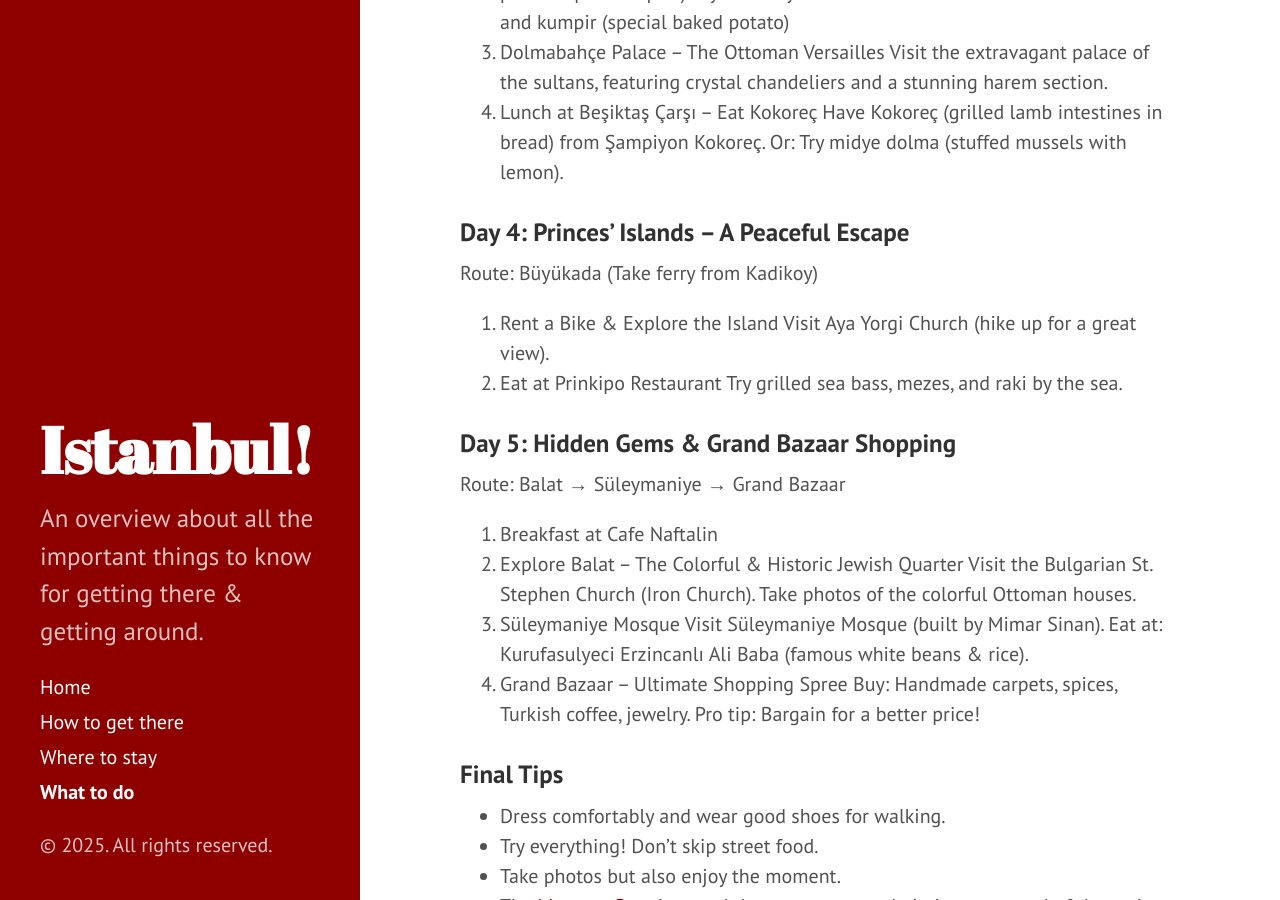
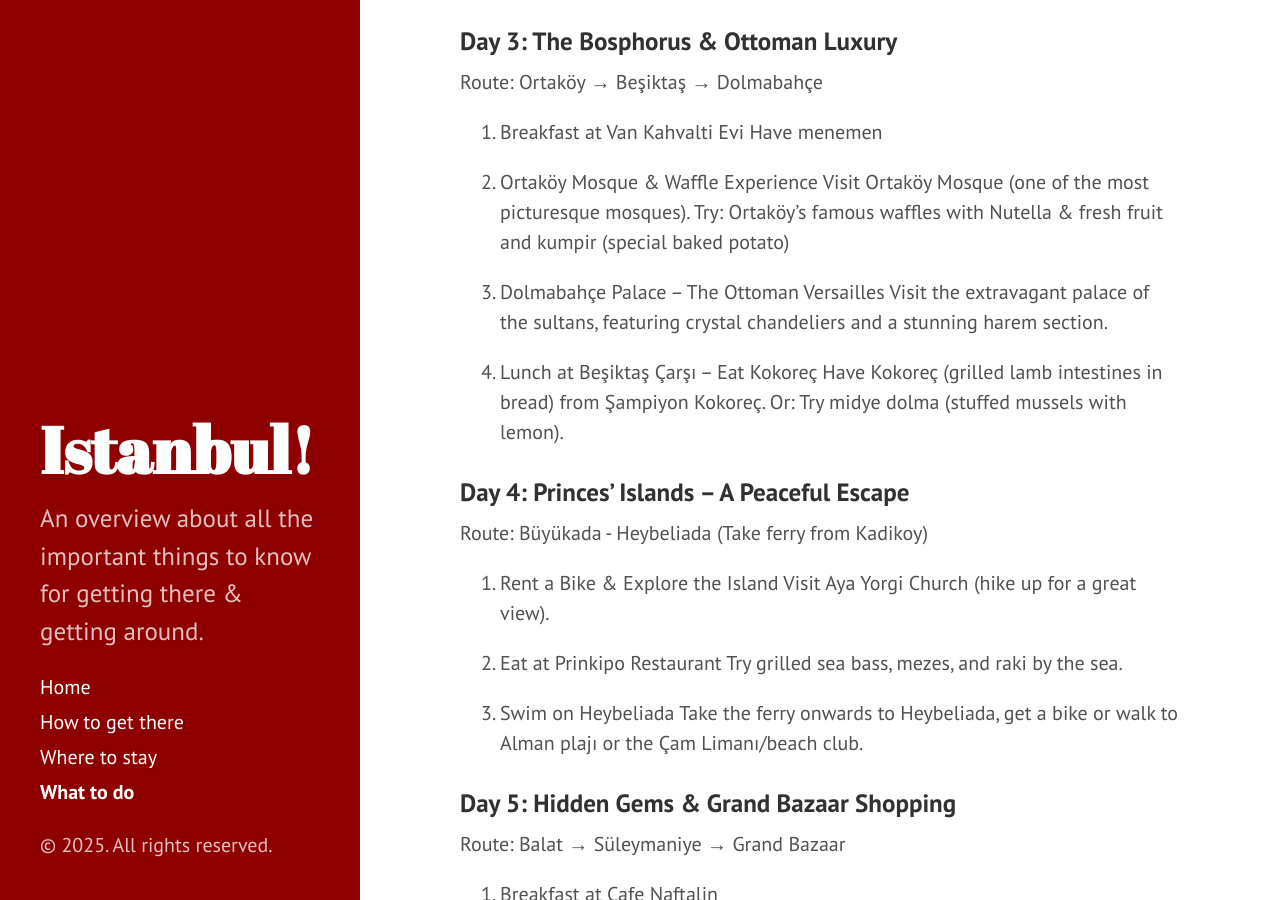
Before and after one commit to ykcelebrations/ykcelebrations.github.io, a Jekyll site: the page built from 2_what-to-do.md, in a window 1280 px wide and 900 px high, scrolled down 2475 px. Built offline with Jekyll 4.4.1, drawn with Linux system fonts in a browser that asks for light colours.

Commit message:
Formatting

```diff
--- a/2_what-to-do.md
+++ b/2_what-to-do.md
@@ -8,12 +8,13 @@
  <iframe src="https://www.google.com/maps/d/embed?mid=138M5bxxC5tfnbhNUaJcbkChrfkainsc&ehbc=2E312F&noprof=1" width="100%" height="500px"></iframe>
 </div>
 
-</br>
+<br />
 
 Y collated some suggestions for day tours in Istanbul:
 
 ### Day 1: The Historic Peninsula – Ottoman & Byzantine Wonders
 Route: Sultanahmet → Eminönü
+
 1. Sultanahmet Square & Breakfast at Hafız Mustafa 1864:
 Start your day with a traditional Turkish breakfast (serpme kahvaltı) at Hafız Mustafa 1864 (Sultanahmet brunch). Try menemen, simit, honey with clotted cream (kaymak), and Turkish tea (by default black tea).
 While walking around the square, see the Hippodrome (with the Obelisk of Theodosius, Serpent Column, and German Fountain).
@@ -22,68 +23,94 @@
 2. Hagia Sophia – The Crown Jewel of Byzantine History
 Explore the Hagia Sophia—once a church, then a mosque, a museum, and now a mosque again.
 Look for the mosaic of the Virgin Mary and the Deesis mosaic, and don’t miss the Weeping Column (put your thumb in and make a wish).
+
 3. Blue Mosque (Sultan Ahmet Mosque)
 A masterpiece of Ottoman architecture, with stunning blue tiles and six minarets.
 Pro tip: Dress modestly (women should bring a scarf for covering).
+
 4. Basilica Cistern – The Underground Wonder
 A hauntingly beautiful cistern from Byzantine times.
 Don’t miss the Medusa heads at the columns!
+
 5. Topkapı Palace – The Seat of the Sultans
 Explore the Imperial Treasury, Harem, and Panoramic Bosphorus view from the palace terrace.
+
 6. Spice Bazaar & Shopping for Authentic Goods
 Buy Turkish delight, sumac, and pomegranate molasses.
 Try: Lokum (Turkish delight) from Hacı Bekir.
+
 7. Sunset Bosphorus Cruise (From Eminönü or Karaköy)
 Get Balık Ekmek (grilled fish sandwich) from the boats near Eminönü.
 
 ### Day 2: Beyoğlu, Karaköy & Galata – The Trendy Side of Istanbul
 Route: Karaköy → Galata → Istiklal Street → Taksim
+
 1. Breakfast at Karabatak Cafe (Karaköy) – Hipster & Local
 Have menemen, Turkish coffee, and poğaça in a cozy, artsy café.
+
 2. Galata Tower – The Best View in Town
 Climb the Galata Tower for a 360-degree view of the city.
 Pro tip: Go early to avoid long queues.
+
 3. Walk Down Istiklal Street to Taksim – Istanbul’s Most Famous Avenue
 Must-see stops:
 Saint Antoine Church (largest Catholic church in Istanbul)
 Salt Galata (art exhibitions & a cool library)
+
 4. Lunch at Çiya Sofrası (Kadıköy – Take the Ferry!)
 Take the ferry to Kadıköy (Asian Side) from Karakoy.
 Eat: Traditional Anatolian food (stuffed vine leaves, lahmacun, testi kebab).
+
 5. Explore Kadıköy – The Hipster Side of Istanbul
 Walk around Moda and have Maraş-style dondurma (chewy ice cream) from Ali Usta.
+
 6. Sunset Drinks at Shine Terrace Kadıköy
 A rooftop bar with view of the Bosphorus.
 
 ### Day 3: The Bosphorus & Ottoman Luxury
 Route: Ortaköy → Beşiktaş → Dolmabahçe
+
 1. Breakfast at Van Kahvalti Evi
 Have menemen
+
 2. Ortaköy Mosque & Waffle Experience
 Visit Ortaköy Mosque (one of the most picturesque mosques).
 Try: Ortaköy’s famous waffles with Nutella & fresh fruit and kumpir (special baked potato)
+
 3. Dolmabahçe Palace – The Ottoman Versailles
 Visit the extravagant palace of the sultans, featuring crystal chandeliers and a stunning harem section.
+
 4. Lunch at Beşiktaş Çarşı – Eat Kokoreç
 Have Kokoreç (grilled lamb intestines in bread) from Şampiyon Kokoreç.
 Or: Try midye dolma (stuffed mussels with lemon).
 
 ### Day 4: Princes' Islands – A Peaceful Escape
-Route: Büyükada (Take ferry from Kadikoy)
+Route: Büyükada - Heybeliada (Take ferry from Kadikoy)
+
 1. Rent a Bike & Explore the Island
 Visit Aya Yorgi Church (hike up for a great view).
+
 2. Eat at Prinkipo Restaurant
 Try grilled sea bass, mezes, and raki by the sea.
 
+3. Swim on Heybeliada
+Take the ferry onwards to Heybeliada, get a bike or walk to Alman plajı or the Çam Limanı/beach club.
+
+
+
 ### Day 5: Hidden Gems & Grand Bazaar Shopping
 Route: Balat → Süleymaniye → Grand Bazaar
+
 1. Breakfast at Cafe Naftalin
+
 2. Explore Balat – The Colorful & Historic Jewish Quarter
 Visit the Bulgarian St. Stephen Church (Iron Church).
 Take photos of the colorful Ottoman houses.
+
 3. Süleymaniye Mosque
 Visit Süleymaniye Mosque (built by Mimar Sinan).
 Eat at: Kurufasulyeci Erzincanlı Ali Baba (famous white beans & rice).
+
 4. Grand Bazaar – Ultimate Shopping Spree
 Buy: Handmade carpets, spices, Turkish coffee, jewelry.
 Pro tip: Bargain for a better price!
```
